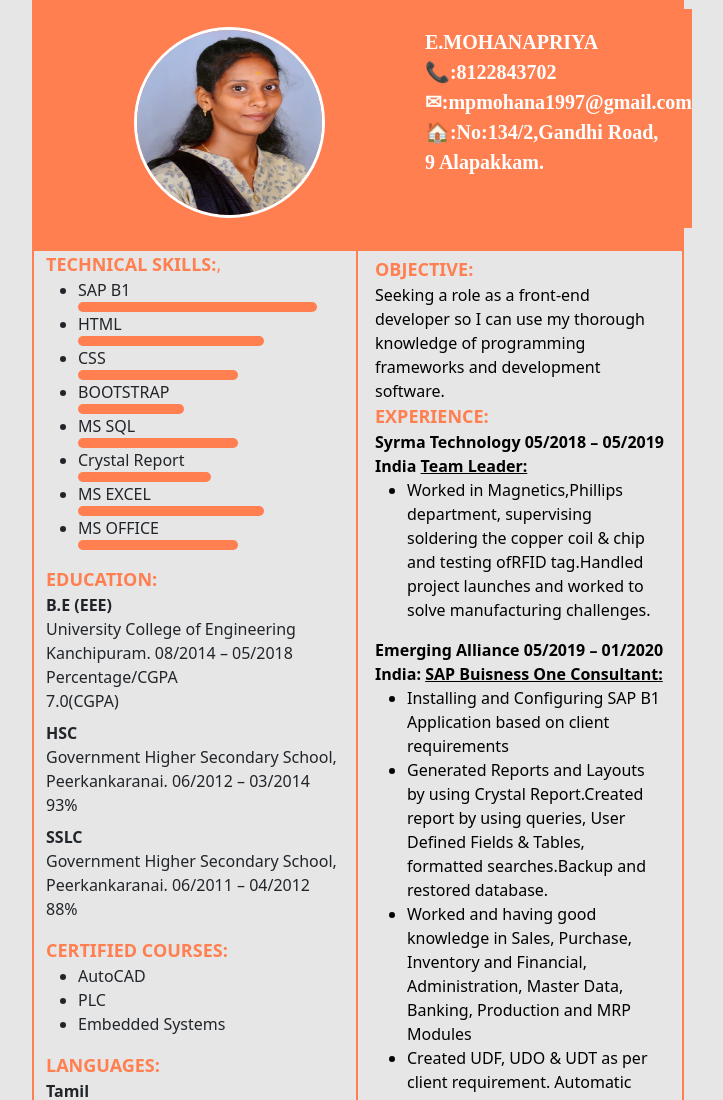
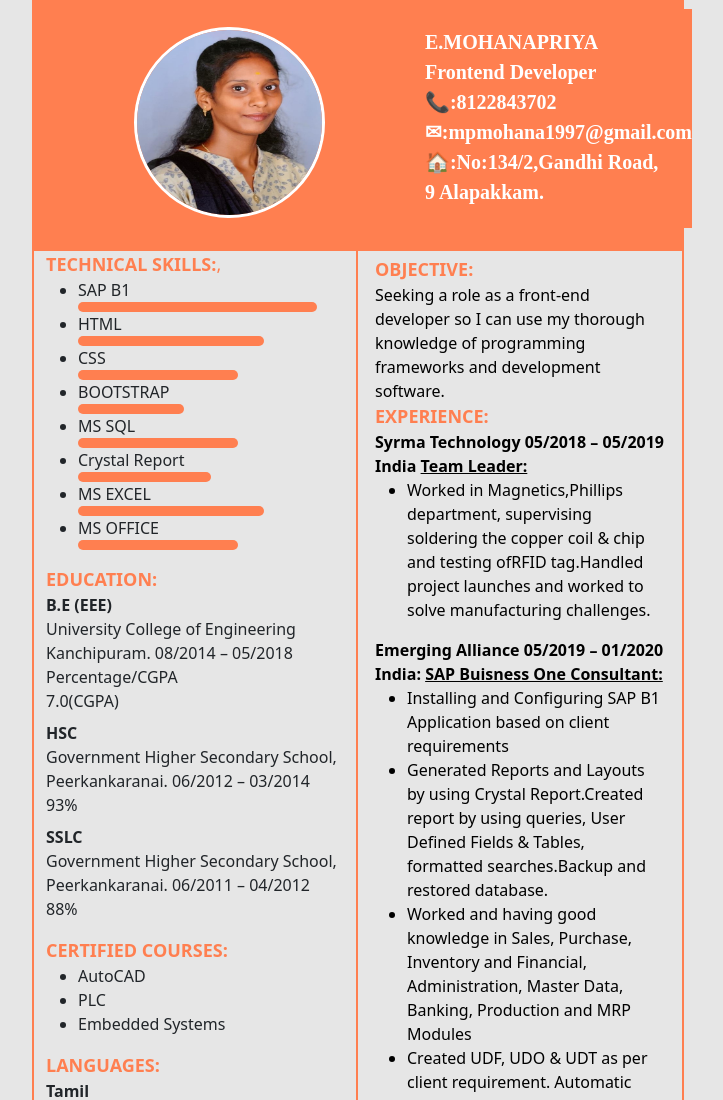
Before and after one commit to mohanasrini/Demo, a plain HTML site: page index.html in a window 1280 px wide. Shown: the top 1100 px of the page, without its empty margins (282-1005 px from the left). Drawn offline with nearby package versions, Linux system fonts and the light colour scheme.

Commit message:
Designation added

```diff
--- a/index.html
+++ b/index.html
@@ -20,7 +20,7 @@
     							<div class="singleImage"> <img src="mohana.jpg" alt="C:\Users\Srini\Desktop\Task MP"></div>
     							<div class="FlexContainer">
     								E.MOHANAPRIYA<br>
-    								<!-- Frontend Developer<br> -->
+    							    Frontend Developer<br>
     								📞:8122843702 <br>
     								✉:mpmohana1997@gmail.com<br>
     								🏠:No:134/2,Gandhi Road,<br>9 Alapakkam.
```
